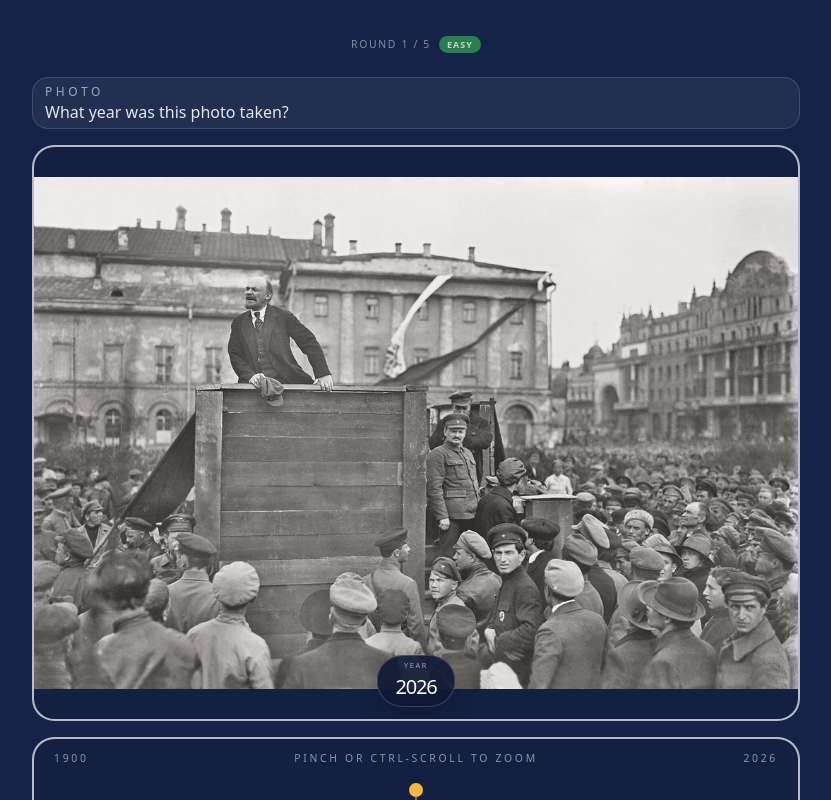
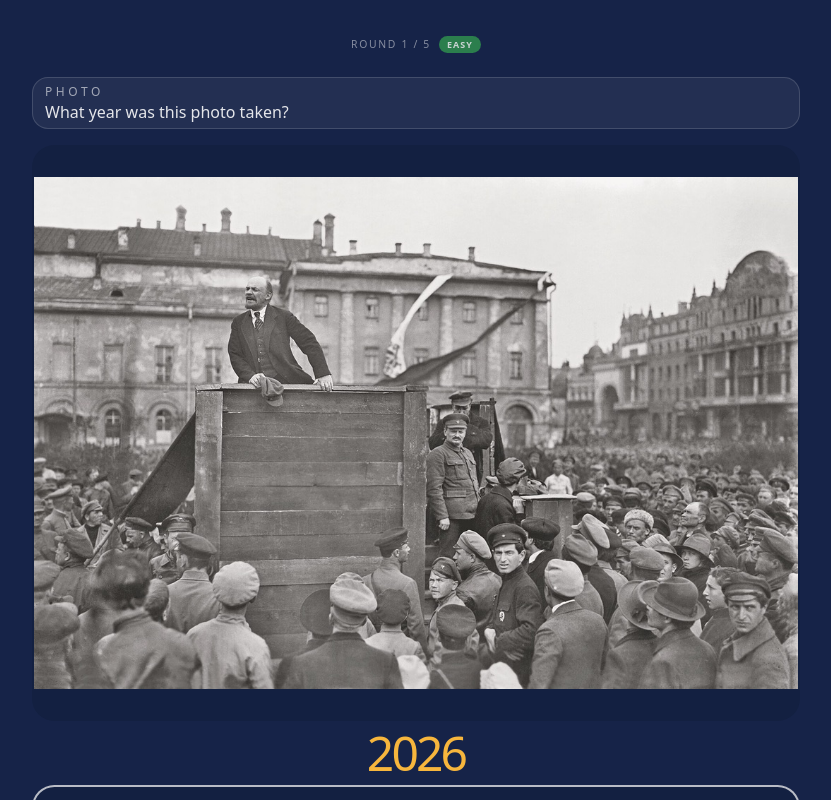
Before and after one commit to jackhlyons/timeduel, a Next.js app: page / in a window 1280 px wide. Both pictures are taken after a click on the button "Play Now". Shown: the top 800 px of the page, without its empty margins (224-1055 px from the left). Built offline with nearby package versions, Linux system fonts and the light colour scheme.

Commit message:
UI year changes

```diff
--- a/components/time-duel-game.tsx
+++ b/components/time-duel-game.tsx
@@ -494,9 +494,6 @@ function YearTimeline({ disabled, selectedYear, onChange, onSubmit, revealedYear
                 aria-label={`Guess ${selectedYear}`}
                 className="absolute left-1/2 top-2 z-30 h-3.5 w-3.5 -translate-x-1/2 rounded-full bg-[#f7b63d] transition hover:scale-110 active:scale-95"
               />
-              <span className="pointer-events-none absolute left-1/2 top-[calc(50%+1.85rem)] z-30 -translate-x-1/2 whitespace-nowrap text-[0.68rem] uppercase tracking-[0.16em] text-[#f7b63d]">
-                {selectedYear}
-              </span>
             </>
           ) : null}
 
@@ -539,11 +536,6 @@ function YearTimeline({ disabled, selectedYear, onChange, onSubmit, revealedYear
                         : "bg-[#f7b63d]",
                     ].join(" ")}
                   />
-                  {!isExactHit ? (
-                    <span className="absolute left-1/2 top-[calc(50%+1.85rem)] -translate-x-1/2 whitespace-nowrap text-[0.68rem] uppercase tracking-[0.16em] text-[#f7b63d]">
-                      {selectedYear}
-                    </span>
-                  ) : null}
                 </div>
               ) : null}
               {typeof visibleRevealedYear === "number" ? (
@@ -880,7 +872,7 @@ export function TimeDuelGame() {
         </div>
 
         <div className="w-full min-w-0 max-w-3xl">
-          <div className="relative aspect-[13/12] w-full min-w-0 max-w-full overflow-hidden rounded-[1.4rem] border-2 border-white/70 bg-[#132041] sm:aspect-[4/3]">
+          <div className="relative aspect-[13/12] w-full min-w-0 max-w-full overflow-hidden rounded-[1.4rem] border-2 border-transparent bg-[#132041] sm:aspect-[4/3]">
             {isExactHitRound ? (
               <div key={`confetti-${currentRound}-${currentQuestion.id}`} className="pointer-events-none absolute inset-0 z-10">
                 {exactHitConfettiPieces.map((piece, index) => (
@@ -907,15 +899,12 @@ export function TimeDuelGame() {
               sizes="(max-width: 768px) calc(100vw - 32px), 900px"
               className="max-w-full object-contain"
             />
-            <div className="pointer-events-none absolute bottom-3 left-1/2 z-20 -translate-x-1/2 rounded-full border border-white/18 bg-[#101a35]/92 px-3.5 py-1 text-center shadow-[0_10px_24px_rgba(0,0,0,0.18)] sm:px-4.5">
-              <p className="text-[0.4rem] uppercase tracking-[0.2em] text-white/55 sm:text-[0.46rem] sm:tracking-[0.22em]">Year</p>
-              <p className="mt-px text-[1.0625rem] font-medium tracking-[-0.06em] text-white sm:text-[1.25rem]">
-                {currentGuess?.selectedYear ?? selectedYear}
-              </p>
-            </div>
           </div>
 
-          <div className="mt-11 sm:mt-4">
+          <div className="relative mt-11 sm:mt-16">
+            <p className="pointer-events-none absolute left-1/2 top-[-1.375rem] z-10 -translate-x-1/2 -translate-y-1/2 text-center text-3xl font-medium tracking-[-0.06em] text-[#f7b63d] sm:top-[-2rem] sm:text-5xl">
+              {selectedYear}
+            </p>
             <YearTimeline
               disabled={Boolean(currentGuess)}
               selectedYear={currentGuess?.selectedYear ?? selectedYear}
```
